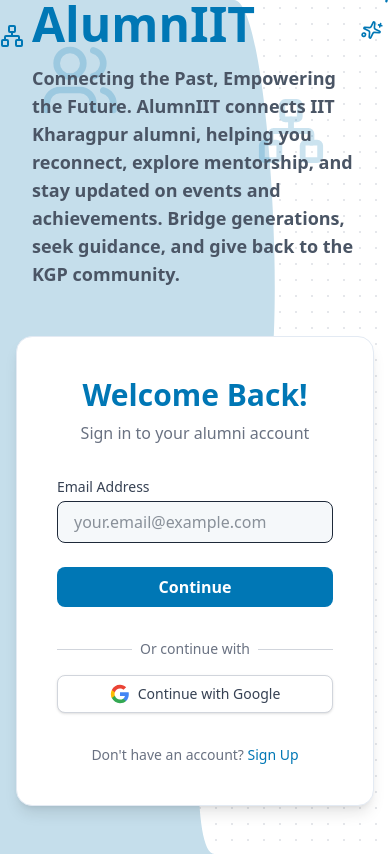
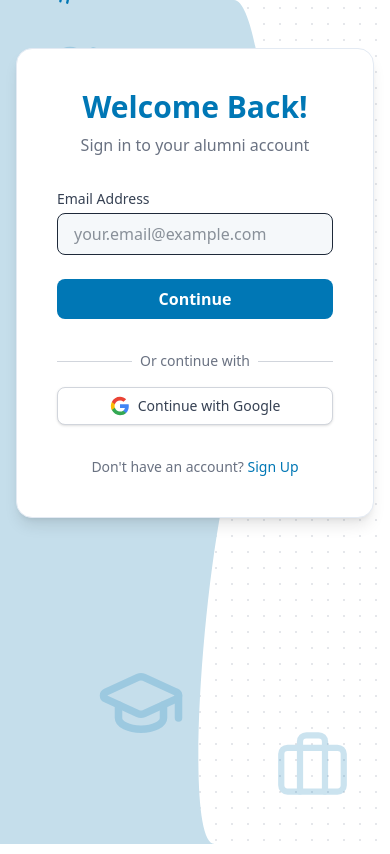
Before and after one commit to rosa479/alumni-portal, a React (Vite) app in the folder portal-frontend/: page /login in a window 390 px wide. Built offline with nearby package versions, Linux system fonts and the light colour scheme; no server answers.

Commit message:
login page update

```diff
--- a/portal-frontend/src/pages/LoginPage.jsx
+++ b/portal-frontend/src/pages/LoginPage.jsx
@@ -144,8 +144,8 @@
         <Star size={60} className="text-[#0077B5] opacity-10" />
       </div> */}
 
-      <div className="flex flex-col items-start justify-center md:w-1/2 px-8 md:px-16 lg:px-24 relative z-10">
-        <div className="animate-fade-in-up max-w-md">
+      <div className="flex flex-col items-start  justify-center md:w-1/2 px-8 md:px-16 lg:px-24 relative z-10">
+        <div className="animate-fade-in-up max-w-md ">
           <div className="relative">
             <div className="absolute -left-12 -top-8 animate-float">
               <Handshake size={32} className="text-[#0077B5] rotate-[-15deg]" />
@@ -160,11 +160,11 @@
               <Sparkles size={20} className="text-[#0077B5] rotate-[15deg]" />
             </div>
 
-            <h1 className="text-5xl md:text-6xl font-bold mb-4 text-[#0077B5]">
+            <h1 className="hidden sm:block text-5xl md:text-6xl font-bold mb-4 text-[#0077B5]">
               AlumnIIT
             </h1>
           </div>
-          <p className="text-lg md:text-xl text-gray-600 font-bold">
+          <p className="hidden sm:flex justify-center items-center text-lg md:text-xl text-gray-600 font-bold">
             Connecting the Past, Empowering the Future. AlumnIIT connects IIT Kharagpur alumni, helping you reconnect, explore mentorship, and stay updated on events and achievements. Bridge generations, seek guidance, and give back to the KGP community.
           </p>
         </div>
```
